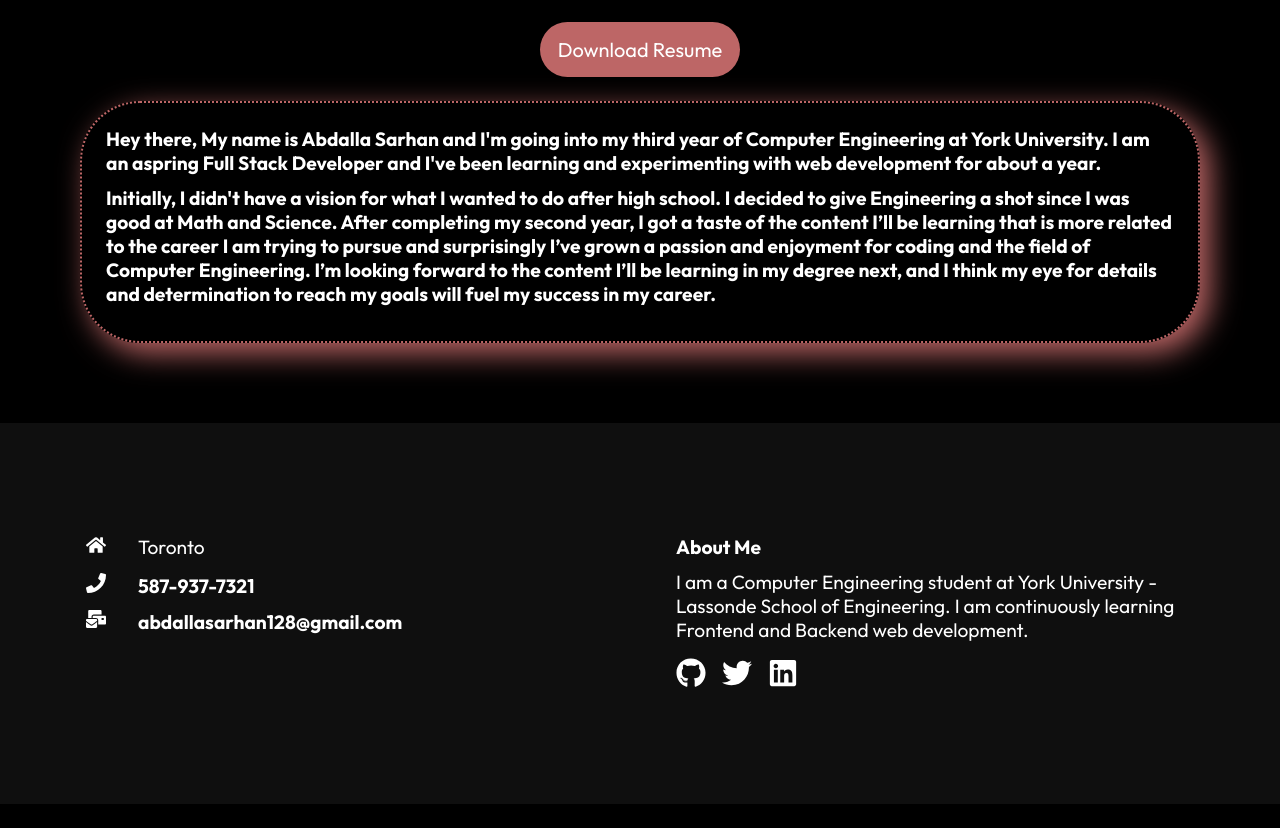
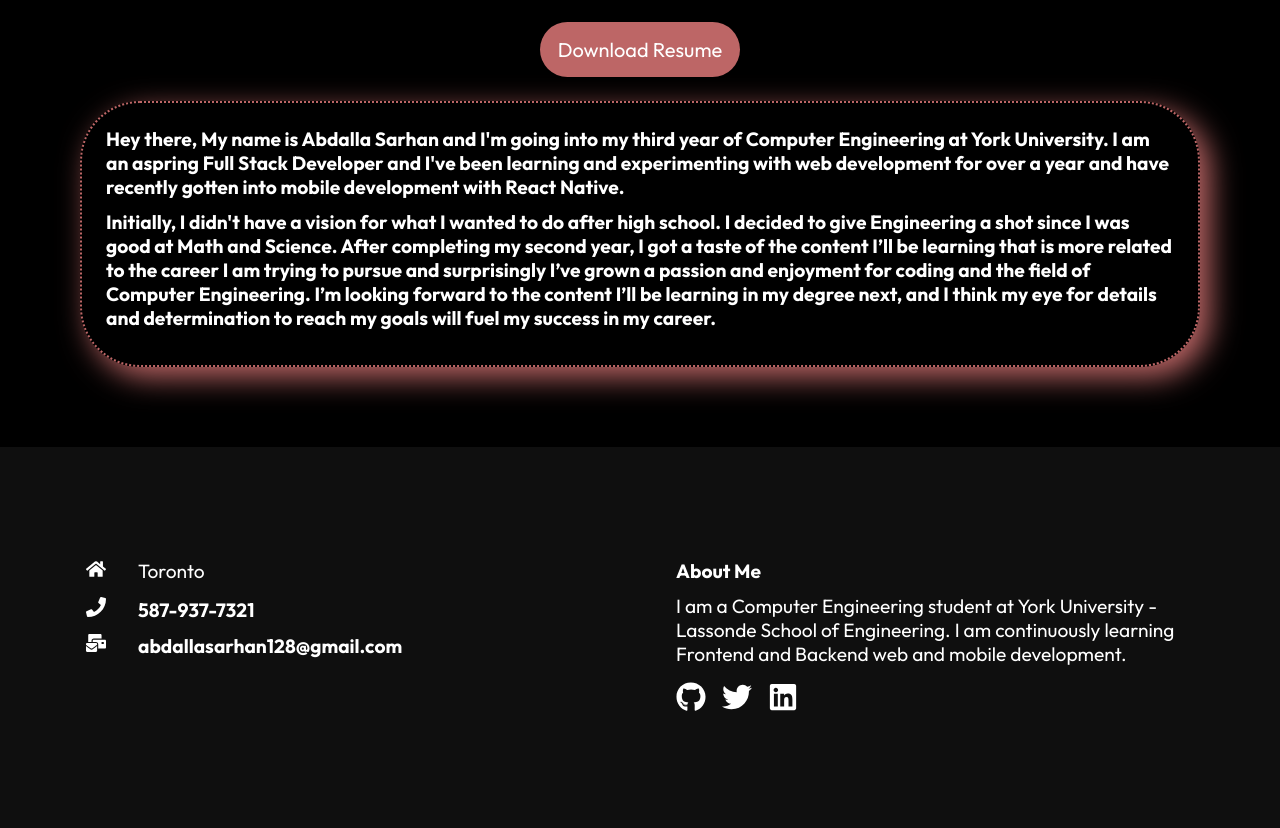
Before and after one commit to AbdallaSarhan/myNewPortfolio, a React (Create React App) app in the folder portfolio/: page / in a window 1280 px wide. Shown: the part 1046-1874 px from the top of the page. Before the commit the page ends 1850 px from the top, so only its background shows below. Built offline with nearby package versions, Linux system fonts and the light colour scheme.

Commit message:
Update to resume and minor changes to current descriptions

```diff
--- a/portfolio/src/components/ElevatorPitch.jsx
+++ b/portfolio/src/components/ElevatorPitch.jsx
@@ -1,6 +1,6 @@
 import React from "react";
 import me from "../assets/ME.jpeg";
-import resume from "../assets/Abdalla_Sarhan_Resume.pdf";
+import resume from "../assets/Abdalla_Sarhan_Resume_Latest.pdf";
 import "./ElevatorPitchStyles.css";
 const ElevatorPitch = () => {
   return (
@@ -17,7 +17,8 @@ const ElevatorPitch = () => {
           Hey there, My name is Abdalla Sarhan and I'm going into my third year
           of Computer Engineering at York University. I am an aspring Full Stack
           Developer and I've been learning and experimenting with web
-          development for about a year.
+          development for over a year and have recently gotten into mobile
+          development with React Native.
         </h4>
         <h4>
           Initially, I didn't have a vision for what I wanted to do after high
--- a/portfolio/src/components/Footer.jsx
+++ b/portfolio/src/components/Footer.jsx
@@ -47,7 +47,7 @@ const Footer = () => {
           <p>
             I am a Computer Engineering student at York University - Lassonde
             School of Engineering. I am continuously learning Frontend and
-            Backend web development.
+            Backend web and mobile development.
           </p>
           <div className="social">
             <a
```
Also changed, not shown: 2 other files (tests, documents, lock files or other folders).
